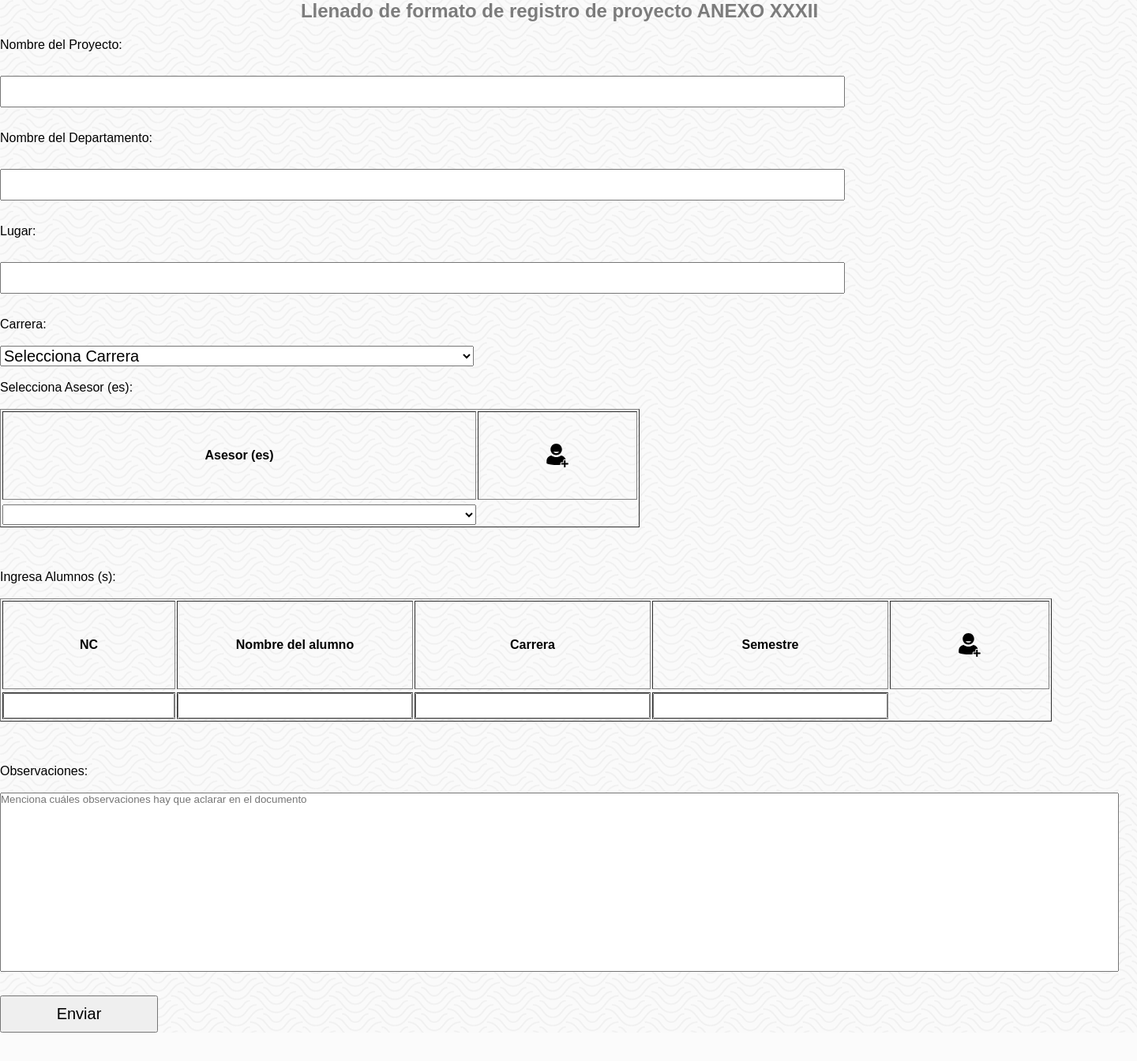
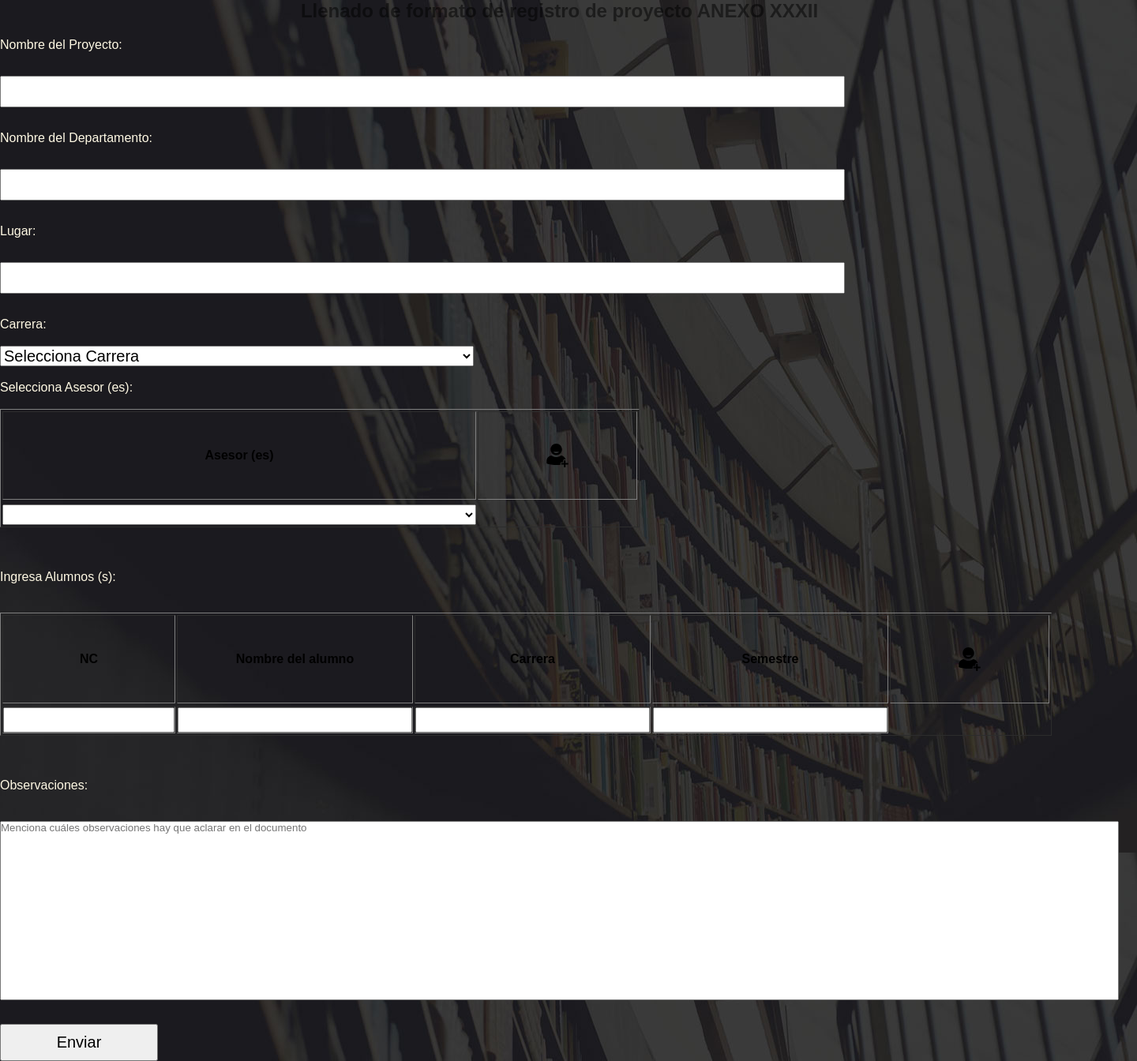
Before and after one commit to armandogb12345/CHENDOSOFT, a PHP site: page /JD/verRP.php?id=1 in a window 1440 px wide. Shown: the whole page at 79% size. Before the commit the page ends 1308 px from the top, so only its background shows below. Run offline with PHP 8.4, Linux system fonts and the light colour scheme; data comes from the database, SQL or seed files in the repository; data that the repository does not hold is empty.

Commit message:
Se añadieron correcciones a las hojas de estilos correspondientes al registro de proyecto como a la validación de informe

```diff
--- a/08_Componentes de Software/Titula+/AS-RE/Seleccion.php
+++ b/08_Componentes de Software/Titula+/AS-RE/Seleccion.php
@@ -19,7 +19,7 @@
 
             <br> <br> <br> <br>
 
-            <h2 style="font-size: 44px" align="center"> Selecciona un proyecto </h2>
+            <h2 style="font-size: 44px; color: rgb(255, 249, 228);" align="center" > Selecciona un proyecto </h2>
 
 
             <?php $ID = $_GET['id']; $Type = $_GET['type'];?>
--- a/08_Componentes de Software/Titula+/AS-RE/Validar.php
+++ b/08_Componentes de Software/Titula+/AS-RE/Validar.php
@@ -64,14 +64,14 @@
 
             <br> <br> <br> <br>
 
-            <h2 style="font-size: 24px" align="right">
+            <h2 style="font-size: 24px; color: rgb(255, 249, 228);" align="right">
             	TITULO:	<?php echo $TituloProyecto; ?>
             	<a href="verINF.php?Titulo=<?php echo $TituloProyecto;?>">
             		<img src="download.jpg" style='width: 20px; font-size:20px'>
             	</a>
             </h2>
 
-			Estatus:
+			<p style="color: rgb(255, 249, 228);"> Estatus: </p>
 			<br> <br>
 
 			<select name="Puntaje" onchange="habilitar(this)" style='width: 600px; font-size:20px'>
@@ -82,7 +82,7 @@
 
 			<br> <br> <br> <br>
 
-			Correcciones:
+			<p style="color: rgb(255, 249, 228);"> Correcciones: </p>
 			<br> <br>
 
 			<textarea name="correcciones" id="correcciones" rows="15" cols="98" style="resize: none;" placeholder="Menciona cu&aacute;les correciones hay que atender en el documento"></textarea>
--- a/08_Componentes de Software/Titula+/AS-RE/style2.css
+++ b/08_Componentes de Software/Titula+/AS-RE/style2.css
@@ -8,7 +8,7 @@
 body
 {
 	/*background: linen;*/
-	background:url(papyrus.png);
+	background:url(../images/milestones_background.jpg);
 	display: flex;
 	min-height: 100vh;
 }
--- a/08_Componentes de Software/Titula+/JD/style2.css
+++ b/08_Componentes de Software/Titula+/JD/style2.css
@@ -8,7 +8,7 @@
 body
 {
 	/*background: linen;*/
-	background:url(papyrus.png);
+	background:url(../images/milestones_background.jpg);
 	display: flex;
 	min-height: 100vh;
 }
--- a/08_Componentes de Software/Titula+/JD/verRP.php
+++ b/08_Componentes de Software/Titula+/JD/verRP.php
@@ -80,13 +80,14 @@
             ?>
             <input type="hidden" name="NombreJefe" value="<?php echo $renglonNom['Nombre']; ?>" id="NombreJefe">
 
-            Nombre del Proyecto: <input type="text" name="NomProy" id="NomProy" style="width:1070px; height:40px;">
+            <p style="color: rgb(255, 249, 228);"> Nombre del Proyecto: </p> <input type="text" name="NomProy" id="NomProy" style="width:1070px; height:40px;">
 
-            Nombre del Departamento: <input type="text" name="NomDep" id="NomDep" style="width:1070px; height:40px;">
+            <p style="color: rgb(255, 249, 228);"> Nombre del Departamento: </p> <input type="text" name="NomDep" id="NomDep" style="width:1070px; height:40px;">
 
-            Lugar: <input type="text" name="Lugar" id="Lugar" style="width:1070px; height:40px;">
+            <p style="color: rgb(255, 249, 228);"> Lugar: </p> <input type="text" name="Lugar" id="Lugar" style="width:1070px; height:40px;">
 
-			Carrera: <br> <br>
+			<p style="color: rgb(255, 249, 228);"> Carrera: </p> <br>
+
 			<select name="Carrera" style="width: 600px; font-size:20px" >
 				<option value="0"> Selecciona Carrera </option>
 				<option value="Ingenieria en Administracion"> Ingenieria en Administracion </option>
@@ -100,7 +101,7 @@
 
 			<br> <br>
 
-			Selecciona Asesor (es): <br> <br>
+			<p style="color: rgb(255, 249, 228);"> Selecciona Asesor (es): </p> <br>
 
 			<table border="1" align="center" id="cajasAs">
 				<tr>
@@ -113,7 +114,7 @@
 	    	</table>
 	    	<br> <br> <br>
 
-	    	Ingresa Alumnos (s): <br> <br>
+	    	<p style="color: rgb(255, 249, 228);"> Ingresa Alumnos (s): </p> <br> <br>
 
 			<table border="1" align="center" id="cajas">
 				<tr>
@@ -129,7 +130,7 @@
 	    	</table>
 	    	<br> <br> <br>
 
-	    	Observaciones: <br> <br>
+	    	<p style="color: rgb(255, 249, 228);"> Observaciones: </p> <br> <br>
 				<textarea name="Observaciones" rows="15" cols="175" style="resize: none;" placeholder="Menciona cu&aacute;les observaciones hay que aclarar en el documento"></textarea>
 				<br>
 
```
